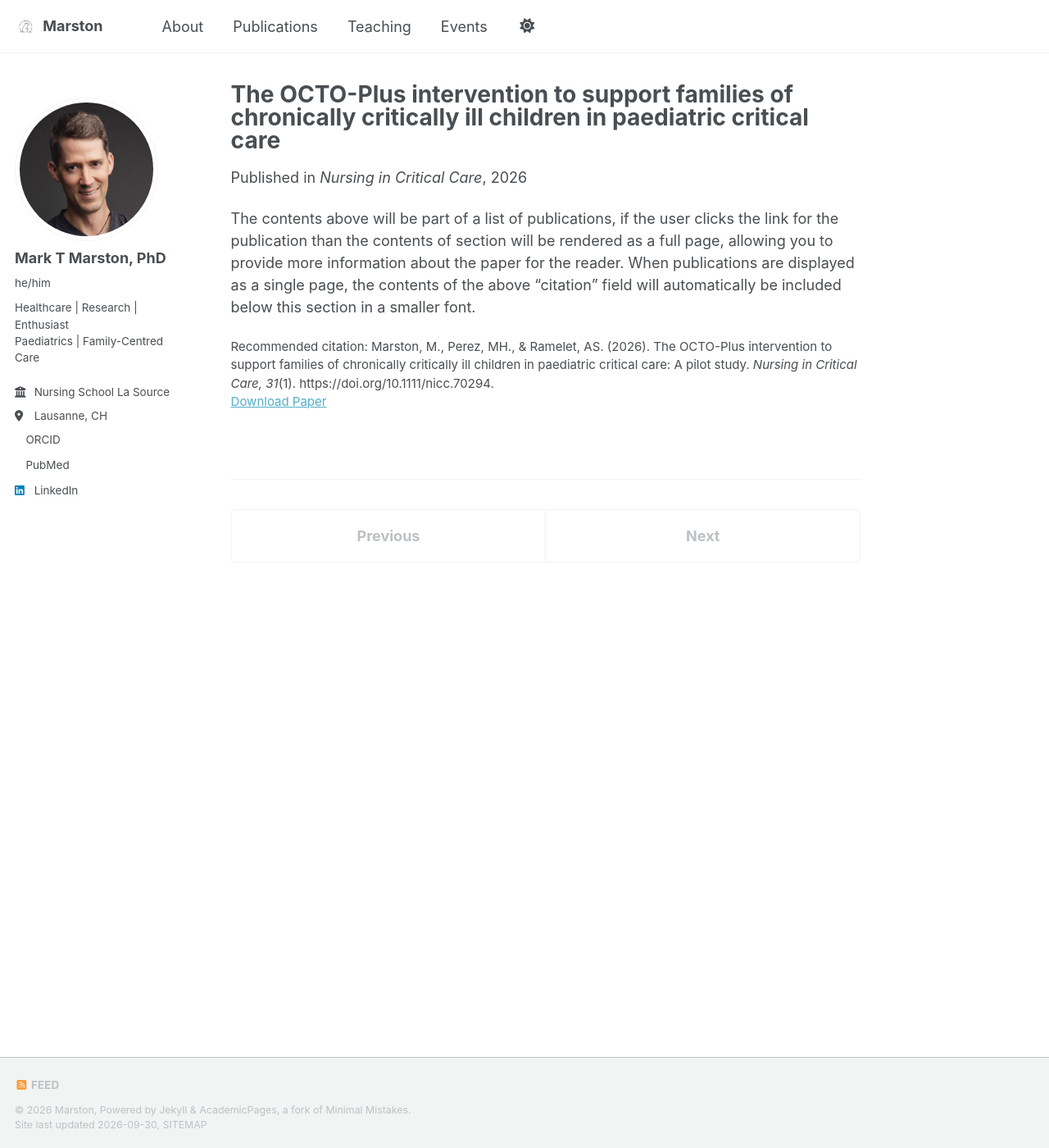
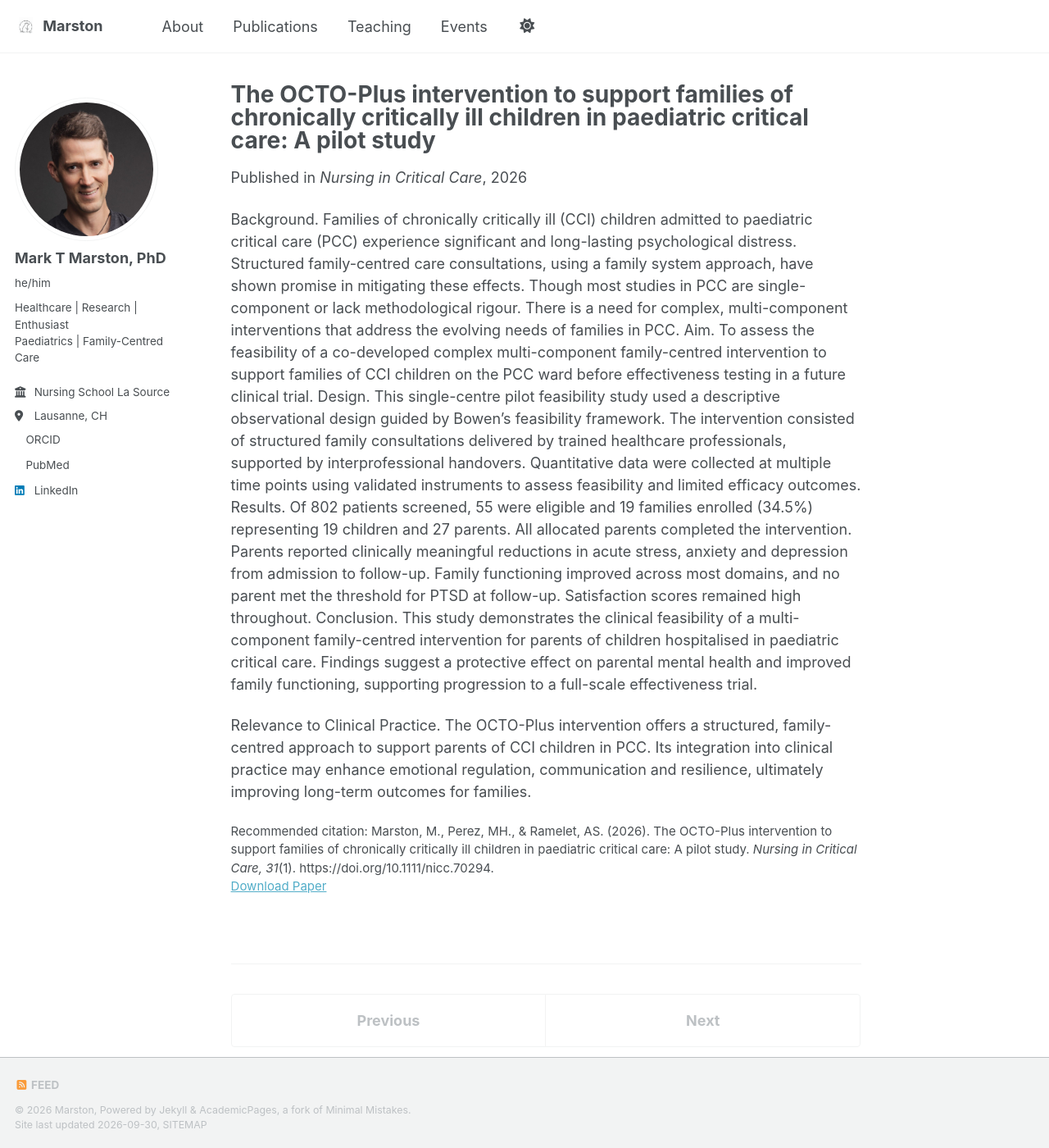
Before and after one commit to marstonRN/marston.github.io, a Jekyll site: the page built from _publications/2026_publication_1-octoplus_feasibility_NICC.md, in a window 1280 px wide and 1400 px high. Shown: the whole window at 82% size. Built offline with Jekyll 4.4.1, drawn with Linux system fonts in a browser that asks for light colours; a style sheet for code colours, icons or effects is not loaded.

Commit message:
Update 2026_publication_1-octoplus_feasibility_NICC.md

```diff
--- a/_publications/2026_publication_1-octoplus_feasibility_NICC.md
+++ b/_publications/2026_publication_1-octoplus_feasibility_NICC.md
@@ -1,9 +1,9 @@
 ---
-title: "The OCTO-Plus intervention to support families of chronically critically ill children in paediatric critical care"
+title: "The OCTO-Plus intervention to support families of chronically critically ill children in paediatric critical care: A pilot study"
 collection: publications
 category: manuscripts
 permalink: /publication/2026_publication_1-octoplus_feasibility_NICC
-excerpt: 'To assess the feasibility of a co-developed complex multi-component family-centred intervention to support families of CCI children on the PCC ward before effectiveness testing in a future clinical trial. The intervention consisted of structured family consultations delivered by trained healthcare professionals, supported by interprofessional handovers. Of 802 patients screened, 55 were eligible and 19 families enrolled (34.5%) representing 19 children and 27 parents. All allocated parents completed the intervention. Parents reported clinically meaningful reductions in acute stress, anxiety and depression from admission to follow-up. Family functioning improved across most domains, and no parent met the threshold for PTSD at follow-up. Satisfaction scores remained high throughout. This study demonstrates the clinical feasibility of a multi-component family-centred intervention for parents of children hospitalised in paediatric critical care. Findings suggest a protective effect on parental mental health and improved family functioning, supporting progression to a full-scale effectiveness trial.'
+excerpt: 'To assess the feasibility of a co-developed complex multi-component family-centred intervention to support families of CCI children on the PCC ward before effectiveness testing in a future clinical trial. The intervention consisted of structured family consultations delivered by trained healthcare professionals, supported by interprofessional handovers. This study demonstrates the clinical feasibility of a multi-component family-centred intervention for parents of children hospitalised in paediatric critical care. Findings suggest a protective effect on parental mental health and improved family functioning, supporting progression to a full-scale effectiveness trial.'
 date: 2026-01-31
 venue: 'Nursing in Critical Care'
 paperurl: 'https://onlinelibrary.wiley.com/doi/epdf/10.1111/nicc.70294'
@@ -11,4 +11,11 @@ citation: 'Marston, M., Perez, MH., & Ramelet, AS. (2026). The OCTO-Plus interve
 cover: /images/publications/2026_publication_1-octoplus_feasibility_NICC.jpg
 ---
 
-The contents above will be part of a list of publications, if the user clicks the link for the publication than the contents of section will be rendered as a full page, allowing you to provide more information about the paper for the reader. When publications are displayed as a single page, the contents of the above "citation" field will automatically be included below this section in a smaller font.
+Background. Families of chronically critically ill (CCI) children admitted to paediatric critical care (PCC) experience significant
+and long-lasting psychological distress. Structured family-centred care consultations, using a family system approach, have shown promise in mitigating these effects. Though most studies in PCC are single-component or lack methodological rigour. There is a need for complex, multi-component interventions that address the evolving needs of families in PCC.
+Aim. To assess the feasibility of a co-developed complex multi-component family-centred intervention to support families of CCI children on the PCC ward before effectiveness testing in a future clinical trial.
+Design. This single-centre pilot feasibility study used a descriptive observational design guided by Bowen's feasibility framework. The intervention consisted of structured family consultations delivered by trained healthcare professionals, supported by interprofessional handovers. Quantitative data were collected at multiple time points using validated instruments to assess feasibility and limited efficacy outcomes.
+Results. Of 802 patients screened, 55 were eligible and 19 families enrolled (34.5%) representing 19 children and 27 parents. All allocated parents completed the intervention. Parents reported clinically meaningful reductions in acute stress, anxiety and depression from admission to follow-up. Family functioning improved across most domains, and no parent met the threshold for PTSD at follow-up. Satisfaction scores remained high throughout.
+Conclusion. This study demonstrates the clinical feasibility of a multi-component family-centred intervention for parents of children hospitalised in paediatric critical care. Findings suggest a protective effect on parental mental health and improved family functioning, supporting progression to a full-scale effectiveness trial.
+
+Relevance to Clinical Practice. The OCTO-Plus intervention offers a structured, family-centred approach to support parents of CCI children in PCC. Its integration into clinical practice may enhance emotional regulation, communication and resilience, ultimately improving long-term outcomes for families.
```
